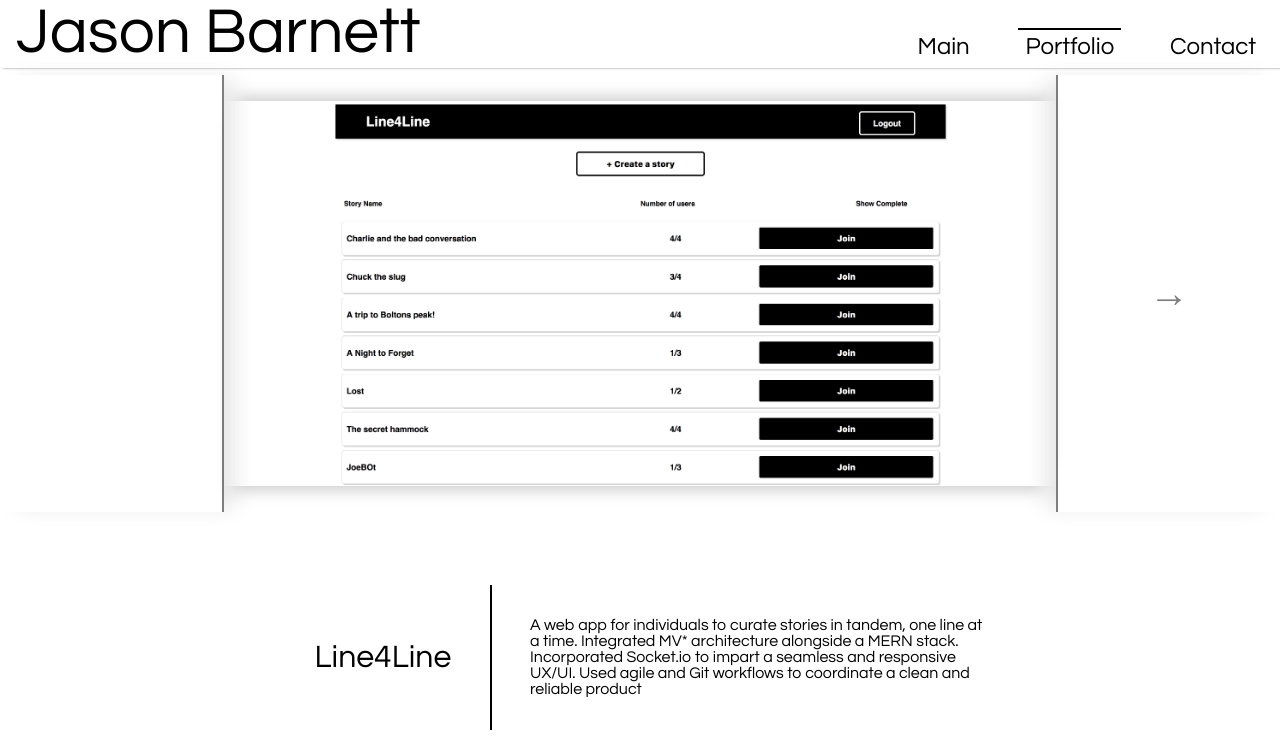
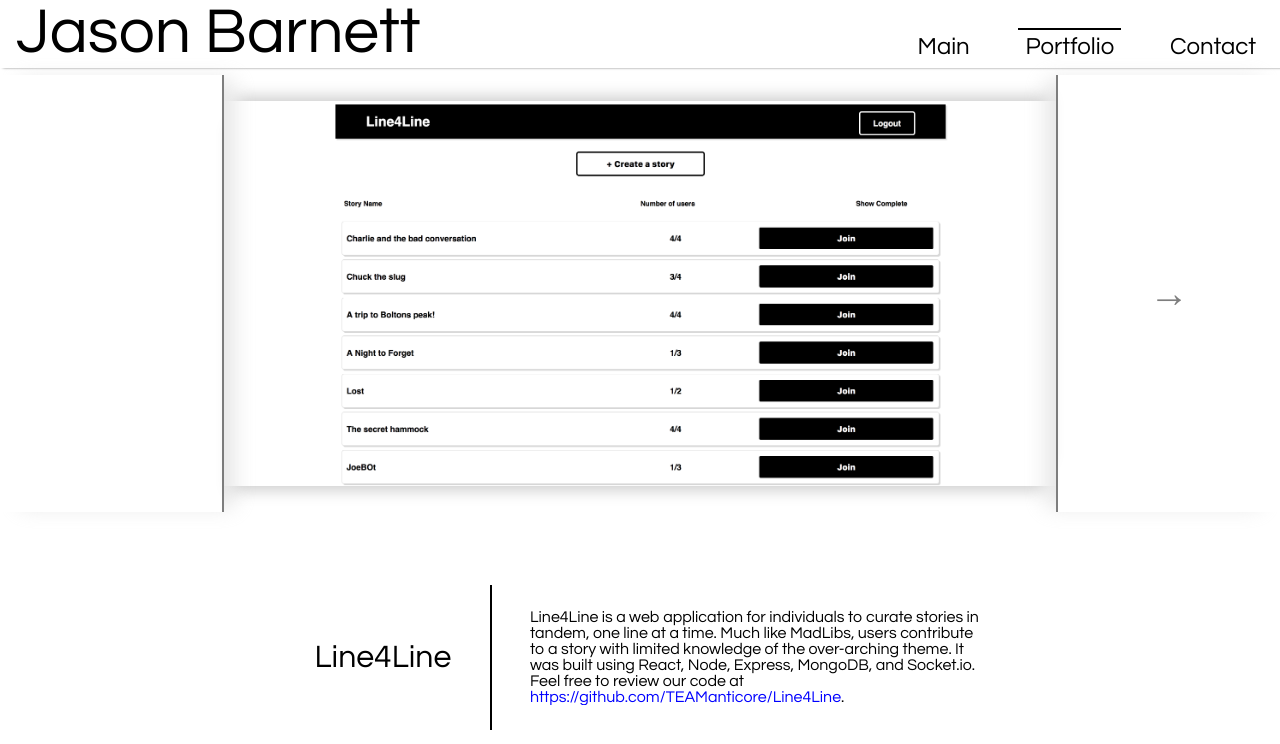
Before and after one commit to jhbarnett/jahuba.com, an Angular app: page /portfolio in a window 1280 px wide. Shown: the top 744 px of the page. Built offline with nearby package versions, Linux system fonts and the light colour scheme.

Commit message:
completes professional bio and portfolio descriptions

```diff
--- a/src/app/main/main.component.css
+++ b/src/app/main/main.component.css
@@ -94,3 +94,12 @@
     max-height: 70%;
     overflow: scroll;
   }
+
+  #bio p {
+    text-indent: 25px;
+  }
+
+    #bio a {
+      text-decoration: none;
+      color: blue;
+    }
--- a/src/app/main/main.component.html
+++ b/src/app/main/main.component.html
@@ -77,7 +77,15 @@
   </div>
   <div class="rightHalf">
     <div id="bio">
-      Lorem ipsum dolor sit amet, consectetur adipiscing elit, sed do eiusmod tempor incididunt ut labore et dolore magna aliqua. Ut enim ad minim veniam, quis nostrud exercitation ullamco laboris nisi ut aliquip ex ea commodo consequat. Duis aute irure dolor in reprehenderit in voluptate velit esse cillum dolore eu fugiat nulla pariatur. Excepteur sint occaecat cupidatat non proident, sunt in culpa qui officia deserunt mollit anim id est laborum. <br/><br/> Lorem ipsum dolor sit amet, consectetur adipiscing elit, sed do eiusmod tempor incididunt ut labore et dolore magna aliqua. Ut enim ad minim veniam, quis nostrud exercitation ullamco laboris nisi ut aliquip ex ea commodo consequat. Duis aute irure dolor in reprehenderit in voluptate velit esse cillum dolore eu fugiat nulla pariatur. Excepteur sint occaecat cupidatat non proident, sunt in culpa qui officia deserunt mollit anim id est laborum.
+       <p>
+         Jason Barnett is a Full Stack JavaScript Engineer living in Austin, Texas. He is adept at client-side UI with React, Angular 2, HTML5, & CSS3, as well as route management and database querying with Node.js. In his time, he has grown accustomed to developer best practices, with a regard for agile development, version control, RESTful API services, and test driven development.
+       </p>
+       <p>
+         What separates Jason from the crowd are his strong interdisciplinary talents. He graduated from Southern Methodist University’s Cox School of Business with a BBA in Finance and a focus on Strategy & Entrepreneurship. Consequently, Jason has excelled across various roles – from research to marketing, sales, and administration. As a software engineer, he brings all of this to the table.
+       </p>
+       <p>
+         If you are compelled to contact Jason with interest in his past, present, or future, please don’t hesitate to do so <a routerLink='/contact'>here</a>. He is currently considering both full-time and contract opportunities.
+       </p>
     </div>
   </div>
 </div>
--- a/src/app/portfolio/portfolio.component.css
+++ b/src/app/portfolio/portfolio.component.css
@@ -128,3 +128,8 @@ button:last-child {
   max-height: 50%;
   overflow: scroll;
 }
+
+.description a {
+  text-decoration: none;
+  color: blue;
+}
--- a/src/app/portfolio/portfolio.component.html
+++ b/src/app/portfolio/portfolio.component.html
@@ -12,6 +12,9 @@
     <div class="left">
       <a id="title" href={{selection.link}}>{{selection.title}}</a>
     </div>
-    <div class="description">{{selection.description}}</div>
+    <div class="description">
+    {{selection.description}}
+    Feel free to review our code at <a href={{selection.github}}>{{selection.github}}</a>.
+    </div>
   </div>
 </div>
--- a/src/app/portfolio/portfolio.data.ts
+++ b/src/app/portfolio/portfolio.data.ts
@@ -1,21 +1,21 @@
 const myProjects = [
   {
     title: "Line4Line",
-    description: "A web app for individuals to curate stories in tandem, one line at a time. Integrated MV* architecture alongside a MERN stack. Incorporated Socket.io to impart a seamless and responsive UX/UI. Used agile and Git workflows to coordinate a clean and reliable product",
+    description: "Line4Line is a web application for individuals to curate stories in tandem, one line at a time. Much like MadLibs, users contribute to a story with limited knowledge of the over-arching theme. It was built using React, Node, Express, MongoDB, and Socket.io.",
     image: "../../assets/line4line.png",
     github: "https://github.com/TEAManticore/Line4Line",
     link: "http://www.line4line.us"
   },
   {
     title: "Butter",
-    description: "Personal finance application to monitor credit accounts, spending, and more. Employed React and Redux to efficiently manipulate front-end responsiveness. Integrated LESS and Bootstrap to foster an engaging and intuitive UI/UX. Prioritized lean and agile methodologies to deliver a consumer-driven MVP",
+    description: "Butter is a personal finance application to monitor credit accounts, spending, and more. It provides a more pleasant and intuitive UI than spreadsheet as a resource for credit card churning. It was built with React, Redux, Node, Express, PostgreSQL, and Bootstrap.",
     image: "../../assets/butter.png",
     github: "https://github.com/ChurnDownForWhat/butter",
     link: "https://abutterapp.herokuapp.com"
   },
   {
     title: "iLuddite",
-    description: "A platform for Facebook friends to discover, preview, and review books. Synthesized data along RESTful standards to improve client-facing accessibility. Utilized MongoDB, Express, Node, and React to deliver a scalable SPA. Managed React lifecycles and stateless components for modular development.",
+    description: "iLuddite is a platform to discover, preview, and review books alongside your social networks. It integrates with the Goodreads and Google Books APIs to present the most utility and information to users. It was built using React, Node, Express, MongoDB, and Bootstrap.",
     image: "../../assets/iluddite.png",
     github: "https://github.com/TEAManticore/iLuddite-2.0",
     link: "https://i-luddite.herokuapp.com"
```
